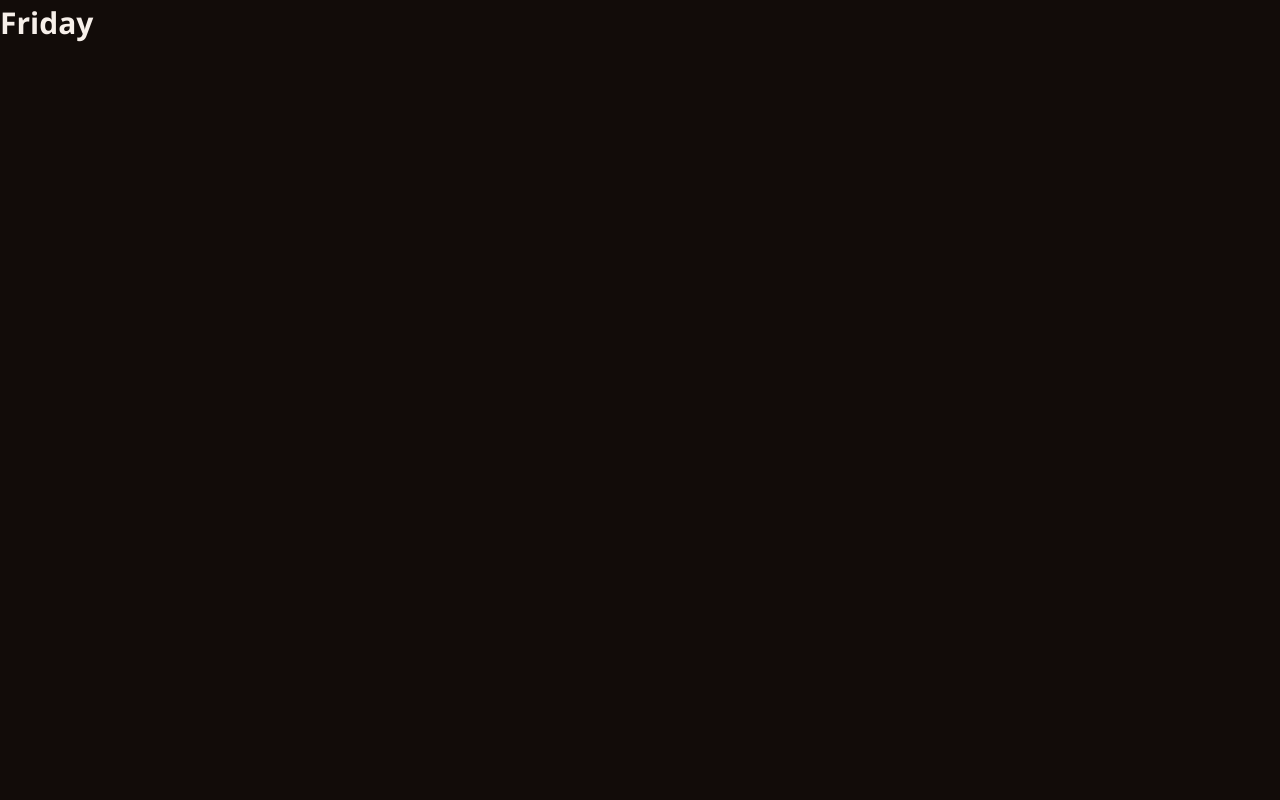
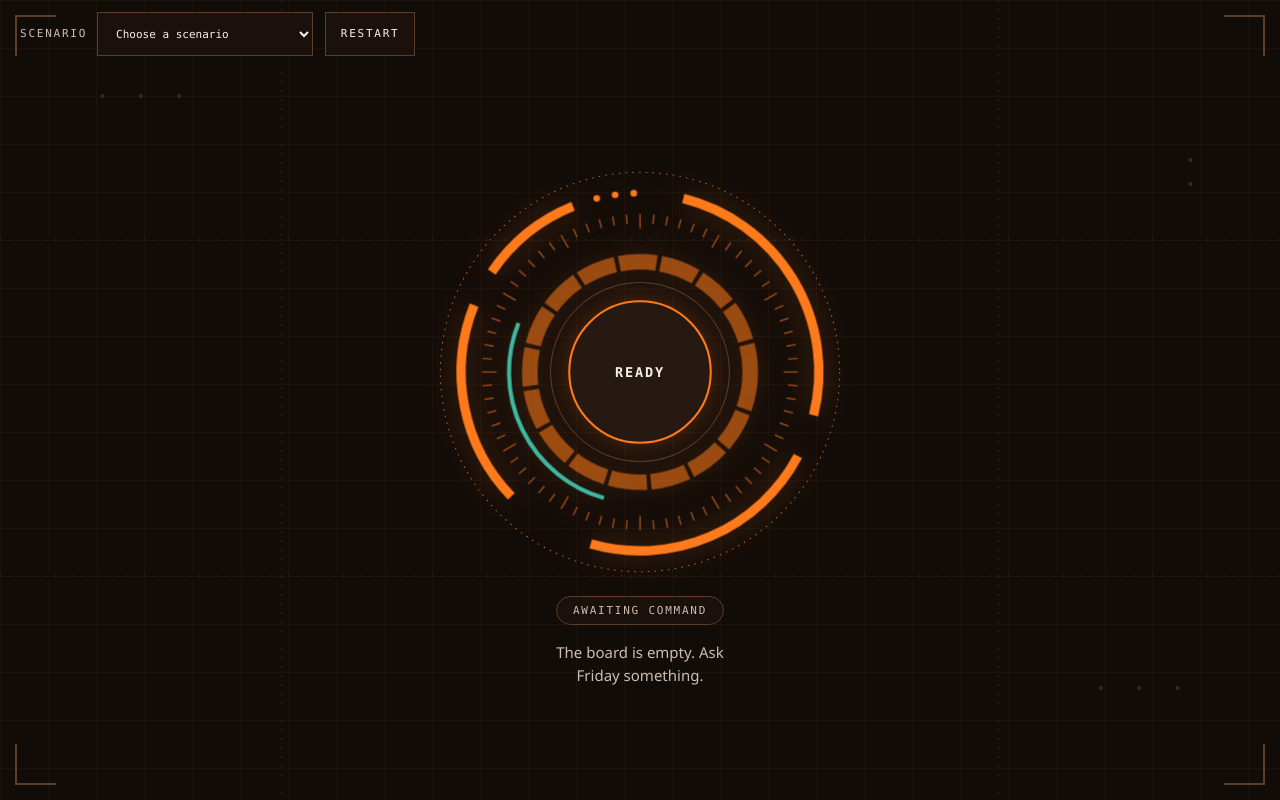
Before and after one commit to ezehto/friday, a React (Vite) app in the folder frontend/: page / in a window 1280 px wide. Built offline with nearby package versions, Linux system fonts and the light colour scheme.

Commit message:
Add board layout and scenario switcher

```diff
--- a/frontend/src/app.tsx
+++ b/frontend/src/app.tsx
@@ -1,12 +1,61 @@
-import { useRoute } from "./router";
+import { useEffect, useState } from "react";
+import { BASE_VIEWS, loadScenarios } from "./mocks";
+import { toHash, useRoute } from "./router";
+import { createStore, initialState, useStore } from "./store";
+import { MockTransport } from "./transport/mock";
+import { Board } from "./views/Board";
+import { ScenarioSwitcher } from "./views/ScenarioSwitcher";
 import { StyleGuide } from "./views/StyleGuide";
+import { Background } from "./chrome/Background";
+import type { Scenario } from "./generated/types";
+
+const SCENARIOS = loadScenarios();
+
+type Store = ReturnType<typeof createStore>;
+
+function LiveBoard(props: { store: Store; now: string }) {
+  const state = useStore(props.store, (s) => s);
+  useEffect(() => {
+    if (state.done) document.body.dataset.scenarioDone = "true";
+  }, [state.done]);
+  return <Board state={state} now={props.now} />;
+}
 
 export function App() {
   const route = useRoute();
+  const scenario: Scenario | undefined = SCENARIOS.find((s) => s.id === route.scenario);
+  const [runs, setRuns] = useState(0);
+  const [store, setStore] = useState<Store | null>(null);
+
+  useEffect(() => {
+    delete document.body.dataset.scenarioDone;
+    if (!scenario) return;
+    const transport = new MockTransport(scenario, BASE_VIEWS, { instant: route.instant });
+    const next = createStore(transport, transport);
+    // The store owns a live transport, so it is created here and handed to state.
+    // eslint-disable-next-line react-hooks/set-state-in-effect
+    setStore(next);
+    return () => {
+      next.dispose();
+      setStore(null);
+    };
+    // scenario is found by id: depend on the id, not the object.
+  }, [scenario?.id, route.instant, runs]); // eslint-disable-line react-hooks/exhaustive-deps
+
   if (route.view === "style-guide") return <StyleGuide />;
+  const select = (id: string): void => void (window.location.hash = toHash({ ...route, scenario: id || null }));
   return (
-    <main>
-      <h1>Friday</h1>
-    </main>
+    <>
+      <Background />
+      <div className="board-page">
+        <h1 className="visually-hidden">Friday</h1>
+        <ScenarioSwitcher scenarios={SCENARIOS} current={scenario?.id ?? ""} onSelect={select} onRestart={() => setRuns((n) => n + 1)} />
+        {store && scenario ? (
+          <LiveBoard store={store} now={scenario.now} />
+        ) : (
+          <Board state={initialState} now={new Date().toISOString()} />
+        )}
+      </div>
+    </>
   );
 }
--- a/frontend/src/chrome/fixedText.ts
+++ b/frontend/src/chrome/fixedText.ts
@@ -16,6 +16,15 @@ export const FIXED = {
   tagline: "Quiet help, close at hand.",
   motionLabel: "Reduce motion",
   chartOther: "Other",
+  emptyBoard: "The board is empty. Ask Friday something.",
+  loadingBoard: "Waiting for sources",
+  panelFailed: "This panel cannot be shown",
+  switcher: {
+    scenario: "Scenario",
+    restart: "Restart",
+    none: "Choose a scenario",
+    groups: { request: "Request", state: "State", edge: "Edge" },
+  },
   emptyBlock: "Nothing to show",
   unsupportedBlock: "This block cannot be shown",
   stamps: { sample: "Sample data", work: "Work", asOf: "as of", stale: "Stale" },
--- a/frontend/src/store.ts
+++ b/frontend/src/store.ts
@@ -29,7 +29,7 @@ const ALERT_SOURCE: Record<AlertKind, TrayItem["source"]> = {
   over_budget: "health",
 };
 
-const initialState: AppState = {
+export const initialState: AppState = {
   approvals: [], runs: [], sessions: [], permissions: [], traces: [], tray: [], board: [],
   core: "idle", reply: null, requestOpen: false, done: false,
 };
--- a/frontend/src/styles/base.css
+++ b/frontend/src/styles/base.css
@@ -328,3 +328,34 @@ p {
 .stamp-work { color: var(--accent-primary); }
 .stamp-stale { color: var(--tone-attention); }
 .block-unsupported { color: var(--text-muted); }
+
+/* Board */
+.board-page { position: relative; z-index: 1; display: flex; flex-direction: column; min-height: 100dvh; }
+.switcher { display: flex; flex-wrap: wrap; align-items: center; gap: 0.75rem; padding: 0.75rem 1.25rem; }
+.switcher-label { display: inline-flex; align-items: center; gap: 0.6rem; color: var(--text-secondary); }
+.switcher-select,
+.switcher-restart {
+  min-height: 2.75rem;
+  padding: 0 0.9rem;
+  border: 1px solid var(--line-panel-border);
+  background: var(--bg-panel);
+  color: var(--text-primary);
+  font: inherit;
+  max-width: 100%;
+}
+.switcher-restart { font-family: var(--font-label); font-size: var(--size-label); letter-spacing: var(--tracking-label); text-transform: uppercase; cursor: pointer; }
+.switcher-restart:hover { border-color: var(--accent-primary); }
+.board { display: flex; flex-direction: column; gap: 1.25rem; padding: 0.5rem 1.25rem 1.5rem; flex: 1; min-height: 0; }
+.board-col { display: contents; }
+.board-item { min-width: 0; }
+.board-core { display: grid; justify-items: center; align-content: start; gap: 1rem; text-align: center; }
+.core-full-wrap { display: none; width: 100%; }
+.board-note { color: var(--text-secondary); max-width: 24ch; }
+.panel-failed { padding: 1rem; border: 1px solid var(--line-panel-border); color: var(--text-muted); }
+@media (min-width: 1100px) {
+  .board-page { height: 100dvh; }
+  .board { display: grid; grid-template-columns: minmax(0, 1fr) minmax(18rem, 26rem) minmax(0, 1fr); gap: 1.5rem; }
+  .board-col { display: flex; flex-direction: column; gap: 1.25rem; min-height: 0; overflow-y: auto; overflow-x: hidden; padding: 6px; }
+  .board-core { align-self: center; }
+  .core-full-wrap { display: block; }
+}
--- /dev/null
+++ b/frontend/src/views/Board.tsx
@@ -0,0 +1,60 @@
+import { Component, type ReactNode } from "react";
+import { Core } from "../chrome/Core";
+import { FIXED } from "../chrome/fixedText";
+import { StatusPill } from "../chrome/StatusPill";
+import type { WidgetEnvelope } from "../generated/types";
+import type { AppState } from "../store";
+import { WidgetPanel } from "../widgets/WidgetPanel";
+
+const PANEL_MAX = 12;
+
+/** Board index 0 is newest; even indexes go left, odd right, order kept. */
+export function splitColumns(board: WidgetEnvelope[]): { left: WidgetEnvelope[]; right: WidgetEnvelope[] } {
+  return { left: board.filter((_, i) => i % 2 === 0), right: board.filter((_, i) => i % 2 === 1) };
+}
+
+// One broken envelope must not unmount the board or the core.
+class PanelBoundary extends Component<{ children: ReactNode }, { failed: boolean }> {
+  state = { failed: false };
+  static getDerivedStateFromError() {
+    return { failed: true };
+  }
+  render() {
+    return this.state.failed ? <p className="panel-failed label">{FIXED.panelFailed}</p> : this.props.children;
+  }
+}
+
+function Column(props: { name: string; items: WidgetEnvelope[]; indexes: number[]; now: string }) {
+  return (
+    <div className={`board-col board-col-${props.name}`}>
+      {props.items.map((envelope, i) => (
+        // order keeps board order when the columns collapse into one.
+        <div key={envelope?.widget_id ?? `bad-${props.indexes[i]}`} className="board-item" style={{ order: props.indexes[i] }}>
+          <PanelBoundary>
+            <WidgetPanel envelope={envelope} now={props.now} headingLevel={2} />
+          </PanelBoundary>
+        </div>
+      ))}
+    </div>
+  );
+}
+
+export function Board(props: { state: AppState; now: string }) {
+  const { state, now } = props;
+  const board = state.board.slice(0, PANEL_MAX);
+  const { left, right } = splitColumns(board);
+  const note = board.length > 0 ? null : state.requestOpen ? FIXED.loadingBoard : FIXED.emptyBoard;
+  return (
+    <div className="board">
+      <Column name="left" items={left} indexes={left.map((_, i) => i * 2)} now={now} />
+      <div className="board-core">
+        <div className="core-full-wrap">
+          <Core state={state.core} size="full" />
+        </div>
+        <StatusPill state={state.core} />
+        {note && <p className="board-note">{note}</p>}
+      </div>
+      <Column name="right" items={right} indexes={right.map((_, i) => i * 2 + 1)} now={now} />
+    </div>
+  );
+}
--- /dev/null
+++ b/frontend/src/views/ScenarioSwitcher.tsx
@@ -0,0 +1,31 @@
+import { FIXED } from "../chrome/fixedText";
+import type { Scenario } from "../generated/types";
+
+const GROUPS = ["request", "state", "edge"] as const;
+
+export function ScenarioSwitcher(props: { scenarios: Scenario[]; current: string; onSelect(id: string): void; onRestart(): void }) {
+  return (
+    <div className="switcher">
+      <label className="label switcher-label">
+        {FIXED.switcher.scenario}
+        <select className="switcher-select" value={props.current} onChange={(e) => props.onSelect(e.target.value)}>
+          <option value="">{FIXED.switcher.none}</option>
+          {GROUPS.map((group) => (
+            <optgroup key={group} label={FIXED.switcher.groups[group]}>
+              {props.scenarios
+                .filter((s) => s.group === group)
+                .map((s) => (
+                  <option key={s.id} value={s.id}>
+                    {s.label}
+                  </option>
+                ))}
+            </optgroup>
+          ))}
+        </select>
+      </label>
+      <button type="button" className="switcher-restart label" onClick={props.onRestart}>
+        {FIXED.switcher.restart}
+      </button>
+    </div>
+  );
+}
```
Also changed, not shown: 2 other files (tests, documents, lock files or other folders).
